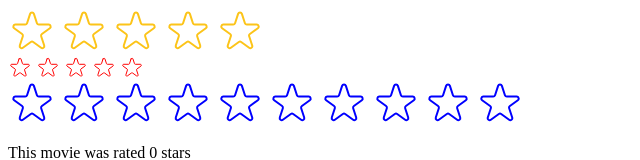
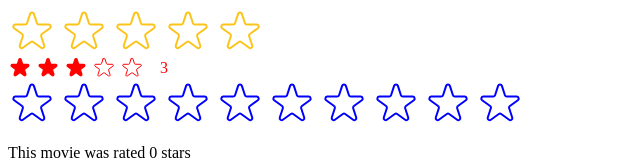
Before and after one commit to huytran72/Movies_Choose, a React (Create React App) app in the folder movies_choose/: page / in a window 1280 px wide. Shown: the top 160 px of the page, without its empty margins (0-640 px from the left). Built offline with nearby package versions, Linux system fonts and the light colour scheme.

Commit message:
Update StarRating.js

```diff
--- a/movies_choose/src/StarRating.js
+++ b/movies_choose/src/StarRating.js
@@ -19,7 +19,7 @@ export default function StarRating({
   messages = [],
   defaultRating = 0,
 }) {
-  const [rating, setRating] = useState(0);
+  const [rating, setRating] = useState(defaultRating);
   const [temRating, setTempRating] = useState(0);
 
   function handleRating(rating) {
```
